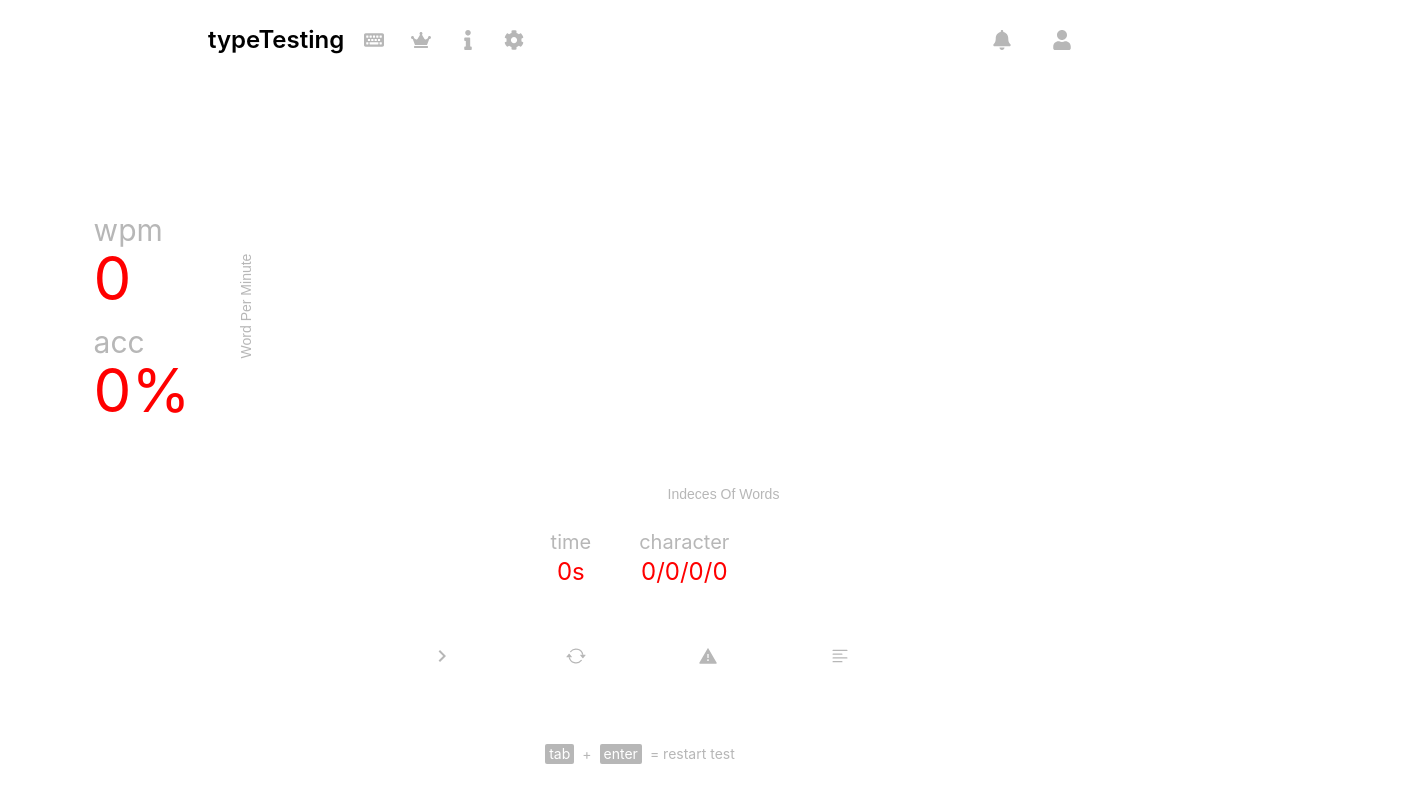
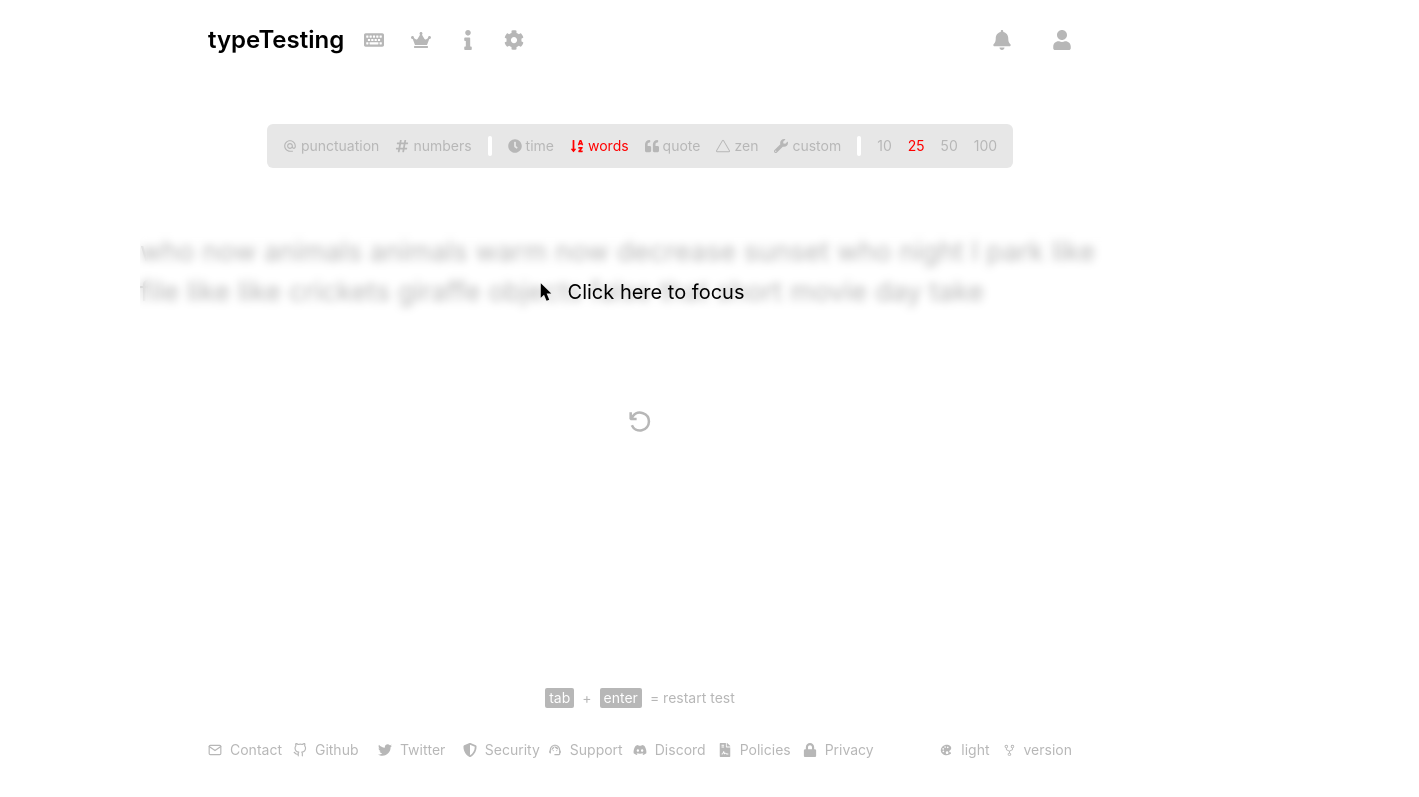
Before and after one commit to hamza2001-max/test-typing-mern, a React (Create React App) app in the folder client/: page / in a window 1280 px wide. Shown: the top 797 px of the page, 1419 px wide, since content can reach past the window. Built offline with nearby package versions, Linux system fonts and the light colour scheme.

Commit message:
solved a problem and initiated two components

```diff
--- a/client/src/components/result/Result.tsx
+++ b/client/src/components/result/Result.tsx
@@ -30,18 +30,6 @@
     missed: 0,
     time: 0,
   });
-
-  useEffect(() => {
-    console.log(textWritten);
-    console.log(testSentence);
-    console.log(elapsedTimeArray);
-  }, [textWritten, testSentence, elapsedTimeArray]);
-
-  useEffect(() => {
-    console.log(wpmArr);
-    console.log(data);
-    console.log(result);
-  }, [wpmArr, data, result]);
 
   const testModeSelector = useSelector(
     (state: RootState) => state.testMode.testMode
--- a/client/src/components/settings/TestSettingsMd.tsx
+++ b/client/src/components/settings/TestSettingsMd.tsx
@@ -77,7 +77,9 @@
             </button>
           );
         })}
-        <div className="hidden md:block bg-custom-fill w-1 h-5 rounded-lg"></div>
+        {testModeSelector !== "zen" && (
+          <div className="hidden md:block bg-custom-fill w-1 h-5 rounded-lg"></div>
+        )}
       </div>
       <div className="flex items-center space-x-5 ml-5 lg:space-x-4 lg:ml-4 md:space-x-2 md:ml-2">
         {testModeSelector === "time" &&
--- /dev/null
+++ b/client/src/components/typing/CustomMode.tsx
@@ -0,0 +1,5 @@
+export const CustomMode = () => {
+  return (
+    <div>CustomMode</div>
+  )
+}
--- a/client/src/components/typing/MainFrame.tsx
+++ b/client/src/components/typing/MainFrame.tsx
@@ -51,6 +51,10 @@
   const testModeSelector = useSelector(
     (state: RootState) => state.testMode.testMode
   );
+
+  useEffect(() => {
+    console.log(isTestFinishedSelector);
+  }, [isTestFinishedSelector]);
 
   useEffect(() => {
     if (testModeSelector === "time") {
@@ -273,8 +277,6 @@
   };
 
   return !isTestFinishedSelector ? (
-    <section className="space-y-16">
-      <TestSettings />
       <div className="relative text-custom-primary flex items-center flex-col mt-5">
         <div>
           <TypingInfo
@@ -328,14 +330,16 @@
           <VscDebugRestart />
         </button>
       </div>
-    </section>
   ) : (
     <Result
       source={source}
       textWritten={textWritten}
       testSentence={
         testModeSelector === "time"
-          ? testSentence.split(" ").slice(0, textWritten.split(" ").length-1).join(" ")
+          ? testSentence
+              .split(" ")
+              .slice(0, textWritten.split(" ").length - 1)
+              .join(" ")
           : testSentence
       }
       elapsedTimeArray={elapsedTimeArray}
--- a/client/src/components/typing/ModeHandler.tsx
+++ b/client/src/components/typing/ModeHandler.tsx
@@ -1,13 +1,34 @@
 import { useSelector } from "react-redux";
 import { MainFrame } from "./MainFrame";
 import { RootState } from "../../redux/store";
+import { TestSettings } from "../settings/TestSettings";
+import { ZenMode } from "./ZenMode";
+import { CustomMode } from "./CustomMode";
+
+const getModeComponent = (testModeSelector: string) => {
+  switch (testModeSelector) {
+    case "words":
+    case "time":
+    case "quote":
+      return <MainFrame />;
+    case "zen":
+      return <ZenMode />;
+    case "custom":
+      return <CustomMode />;
+    default:
+      return null;
+  }
+};
+
 export const ModeHandler = () => {
   const testModeSelector = useSelector(
     (state: RootState) => state.testMode.testMode
   );
+
   return (
-    <section>
-      <MainFrame />
+    <section className="space-y-16">
+      <TestSettings />
+      {getModeComponent(testModeSelector)}
     </section>
   );
 };
--- /dev/null
+++ b/client/src/components/typing/ZenMode.tsx
@@ -0,0 +1,5 @@
+export const ZenMode = () => {
+  return (
+    <div>ZenMode</div>
+  )
+}
--- a/client/src/hooks/useTimer.tsx
+++ b/client/src/hooks/useTimer.tsx
@@ -8,7 +8,7 @@
 export const useTimer = (): useTimerInterface => {
   const [countDownStatus, setCountDownStatus] =
     useState<countDownStatusType>("idle");
-  const [countDown, setCountDown] = useState<number>(0);
+  const [countDown, setCountDown] = useState<number>(30);
 
   const testLimiterSelector = useSelector(
     (state: RootState) => state.testLimiter.testLimiter
@@ -43,8 +43,6 @@
     const timerId = setInterval(() => {
       if (countDownStatus === "running" && countDown > 0) {
         setCountDown((prev) => prev - 1);
-      } else if (countDown === 0) {
-        setCountDownStatus("finished");
       }
     }, 1000);
     return () => clearInterval(timerId);
--- a/client/src/redux/store.ts
+++ b/client/src/redux/store.ts
@@ -8,7 +8,6 @@
 import { inputStatusSlice } from "./inputStatusSlice";
 import { isTestFinishedSlice } from "./isTestFinishedSlice";
 import { testOpacitySlice } from "./testOpacitySlice";
-
 const rootReducer = combineReducers({
   theme: themeSlice.reducer,
   testMode: testModeSlice.reducer,
```
